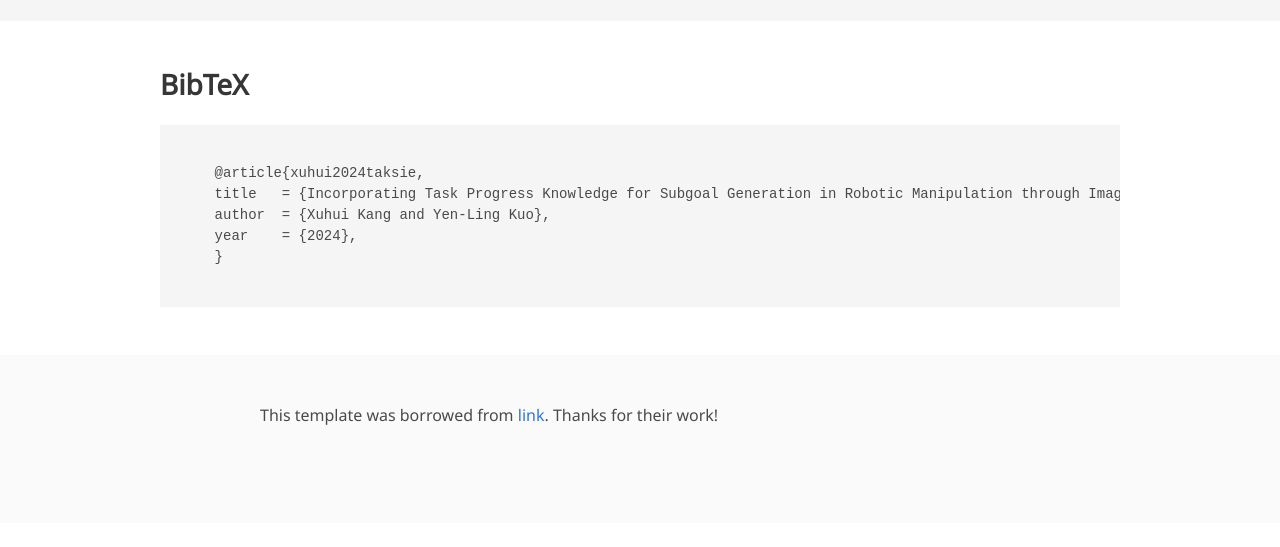
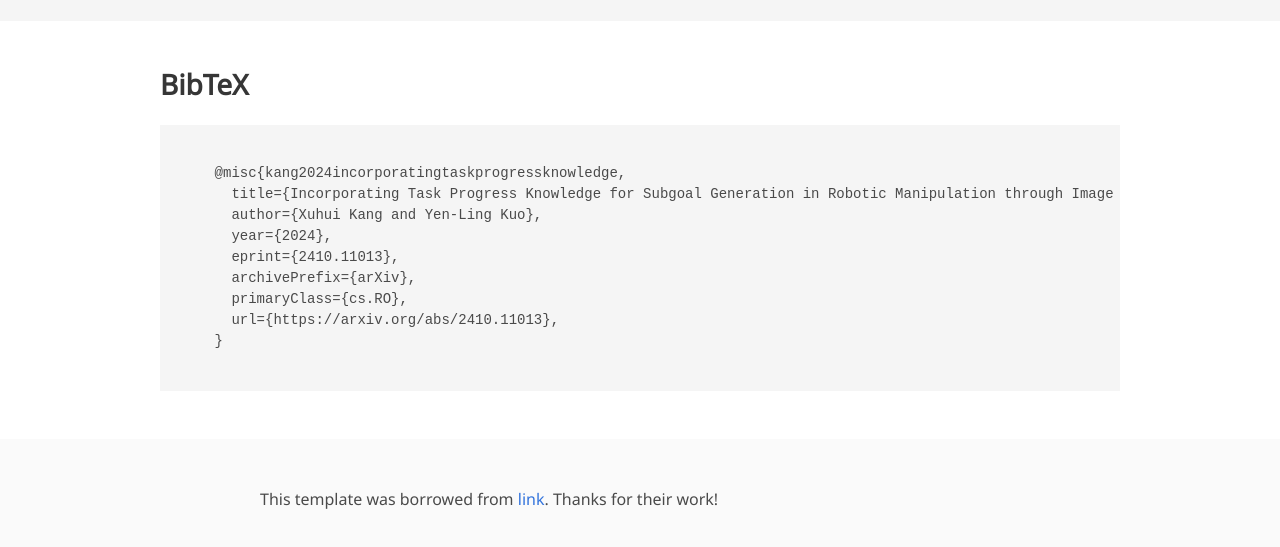
Before and after one commit to live-robotics-uva/TaKSIE, a plain HTML site: page index.html in a window 1280 px wide. Shown: the part 2398-2945 px from the top of the page. Before the commit the page ends 2921 px from the top, so only its background shows below. Drawn offline with nearby package versions, Linux system fonts and the light colour scheme; a web font is replaced by a local one.

Commit message:
Update index.html

```diff
--- a/index.html
+++ b/index.html
@@ -319,10 +319,14 @@
     <div class="container is-max-desktop content">
       <h2 class="title">BibTeX</h2>
       <pre><code>
-    @article{xuhui2024taksie,
-    title   = {Incorporating Task Progress Knowledge for Subgoal Generation in Robotic Manipulation through Image Edits},
-    author  = {Xuhui Kang and Yen-Ling Kuo},
-    year    = {2024},
+    @misc{kang2024incorporatingtaskprogressknowledge,
+      title={Incorporating Task Progress Knowledge for Subgoal Generation in Robotic Manipulation through Image Edits},
+      author={Xuhui Kang and Yen-Ling Kuo},
+      year={2024},
+      eprint={2410.11013},
+      archivePrefix={arXiv},
+      primaryClass={cs.RO},
+      url={https://arxiv.org/abs/2410.11013},
     }
       </code></pre>
     </div>
```
